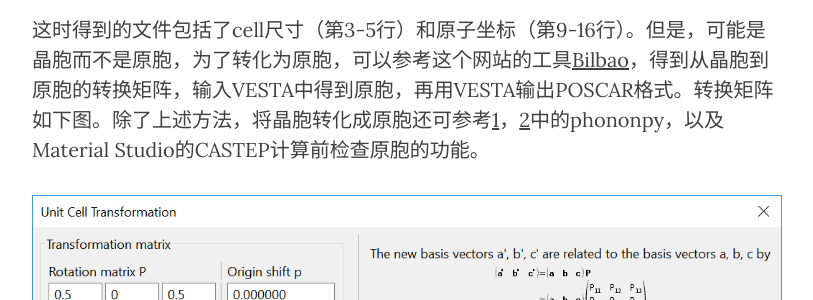
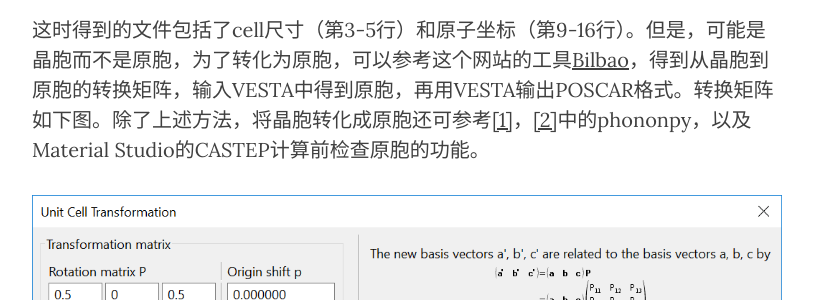
Before and after one commit to yyyu200/DFTbook, a Jekyll site: the page built from _posts/2019-04-01-HandsOn.md, in a window 1280 px wide and 900 px high, scrolled down 2838 px. Shown: the part 153-453 px from the top of the window, without its empty margins (233-1046 px from the left). Built offline with Jekyll 4.4.1, drawn with Linux system fonts in a browser that asks for light colours; nearby versions of some CDN libraries; comment, search, counter and statistics services are not loaded.

Commit message:
modify at20190402-23:28:17-aliyun

````diff
--- a/_posts/2019-04-01-HandsOn.md
+++ b/_posts/2019-04-01-HandsOn.md
@@ -62,7 +62,7 @@ Direct
      0.250000000         0.750000000         0.750000000
 
 ```
-这时得到的文件包括了cell尺寸（第3-5行）和原子坐标（第9-16行）。但是，可能是晶胞而不是原胞，为了转化为原胞，可以参考这个网站的工具[Bilbao](http://www.cryst.ehu.es/cryst/celltran.html)，得到从晶胞到原胞的转换矩阵，输入VESTA中得到原胞，再用VESTA输出POSCAR格式。转换矩阵如下图。除了上述方法，将晶胞转化成原胞还可参考[1](https://avogadro.cc/docs/building-materials/reducing-crystals-to-primitive-cells/)，[2](https://www.researchgate.net/post/How_to_convert_a_conventional_cell_to_a_primitive_cell)中的phononpy，以及Material Studio的CASTEP计算前检查原胞的功能。
+这时得到的文件包括了cell尺寸（第3-5行）和原子坐标（第9-16行）。但是，可能是晶胞而不是原胞，为了转化为原胞，可以参考这个网站的工具[Bilbao](http://www.cryst.ehu.es/cryst/celltran.html)，得到从晶胞到原胞的转换矩阵，输入VESTA中得到原胞，再用VESTA输出POSCAR格式。转换矩阵如下图。除了上述方法，将晶胞转化成原胞还可参考[[1]](https://avogadro.cc/docs/building-materials/reducing-crystals-to-primitive-cells/)，[[2]](https://www.researchgate.net/post/How_to_convert_a_conventional_cell_to_a_primitive_cell)中的phononpy，以及Material Studio的CASTEP计算前检查原胞的功能。
 
 
 <p align="center">
````
